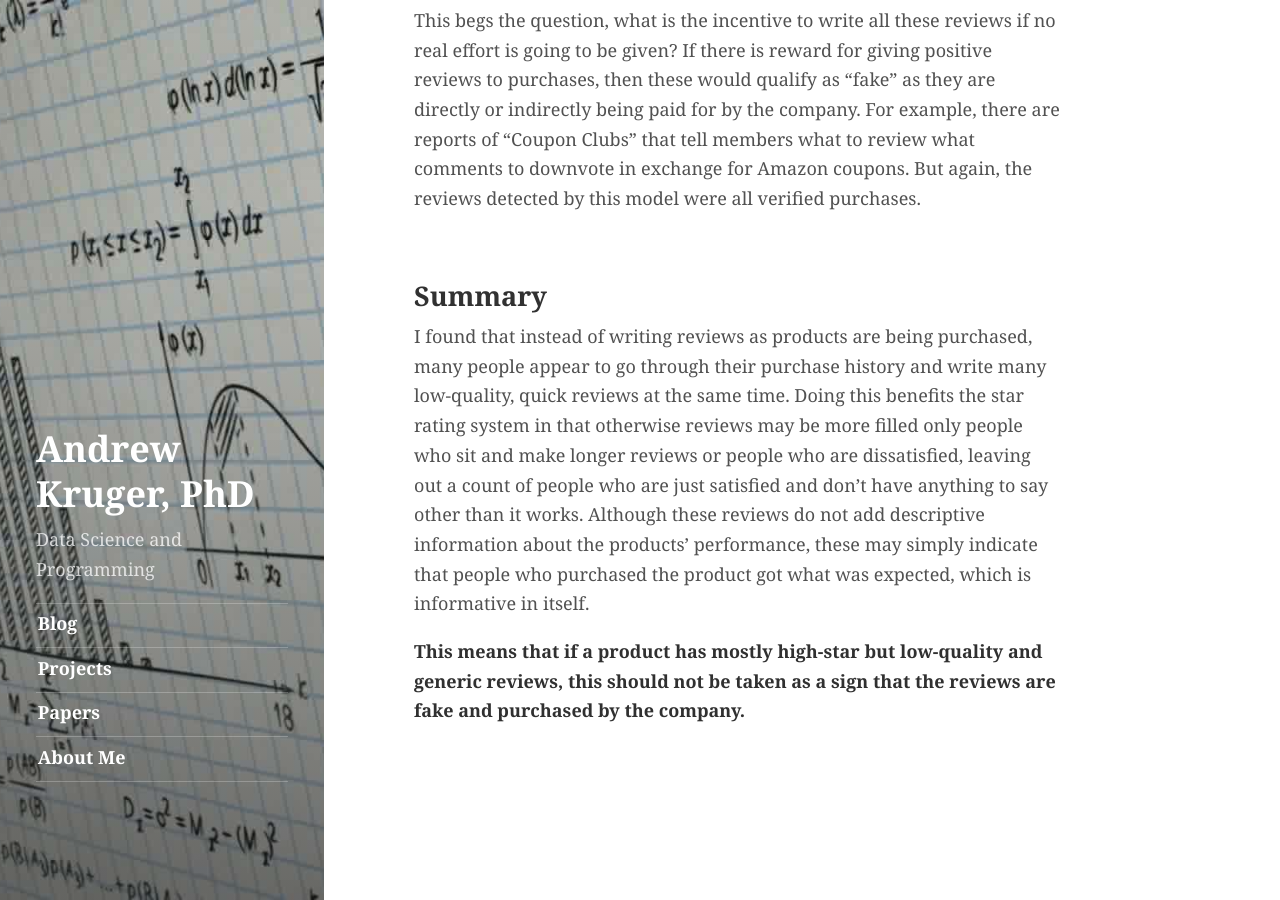
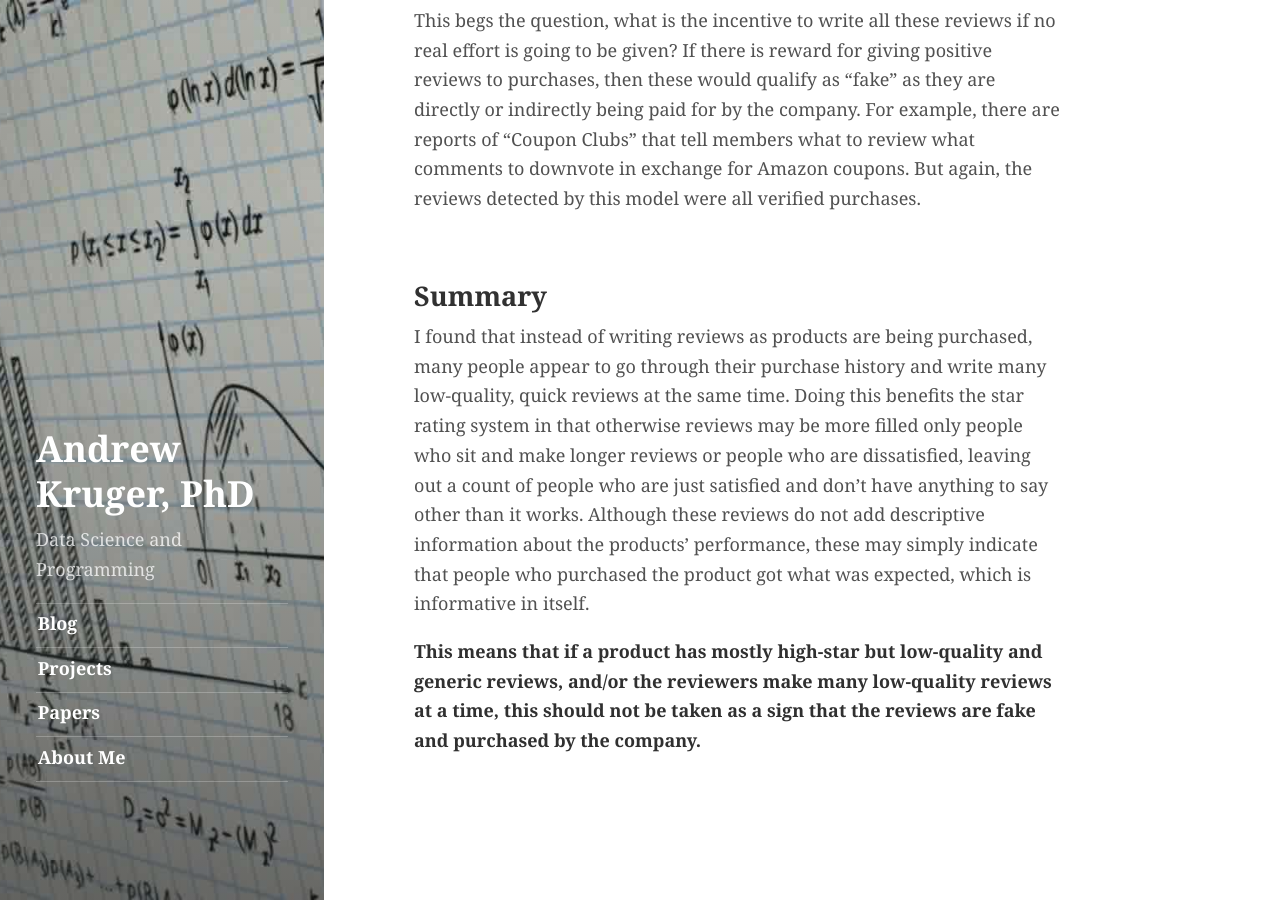
Before and after one commit to andrewkruger/andrewkruger.github.io, a Jekyll site: the page built from _projects/2017-08-25-amazon-reviews.md, in a window 1280 px wide and 900 px high, scrolled down 9904 px. Built offline with Jekyll 4.4.1, drawn with Linux system fonts in a browser that asks for light colours; a script that is not in the unit is left out.

Commit message:
Updates made

```diff
--- a/_projects/2017-08-25-amazon-reviews.md
+++ b/_projects/2017-08-25-amazon-reviews.md
@@ -146,4 +146,4 @@
 
 I found that instead of writing reviews as products are being purchased, many people appear to go through their purchase history and write many low-quality, quick reviews at the same time.  Doing this benefits the star rating system in that otherwise reviews may be more filled only people who sit and make longer reviews or people who are dissatisfied, leaving out a count of people who are just satisfied and don't have anything to say other than it works.  Although these reviews do not add descriptive information about the products' performance, these may simply indicate that people who purchased the product got what was expected, which is informative in itself.
 
-**This means that if a product has mostly high-star but low-quality and generic reviews, this should not be taken as a sign that the reviews are fake and purchased by the company.**
+**This means that if a product has mostly high-star but low-quality and generic reviews, and/or the reviewers make many low-quality reviews at a time, this should not be taken as a sign that the reviews are fake and purchased by the company.**
```
